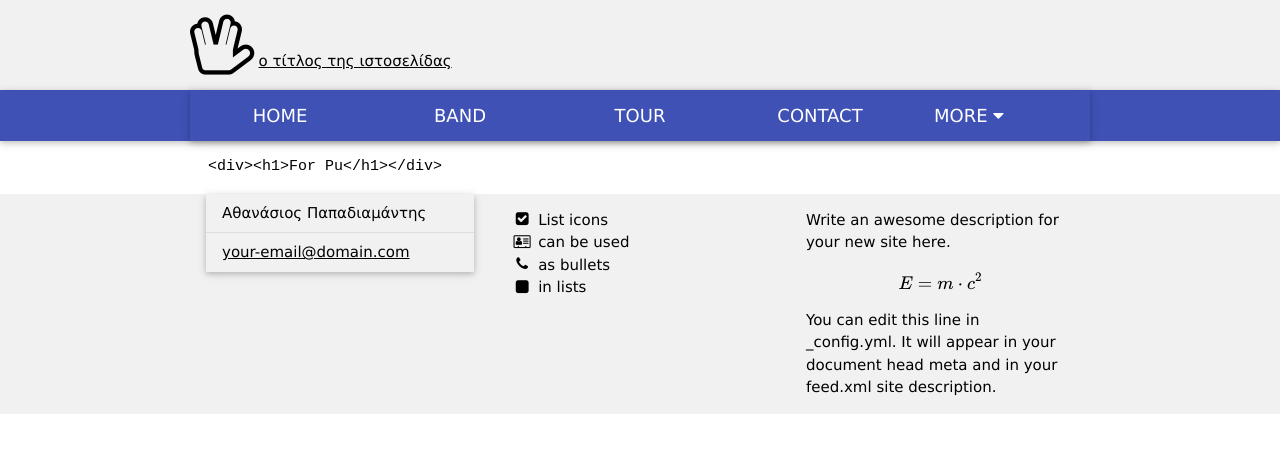
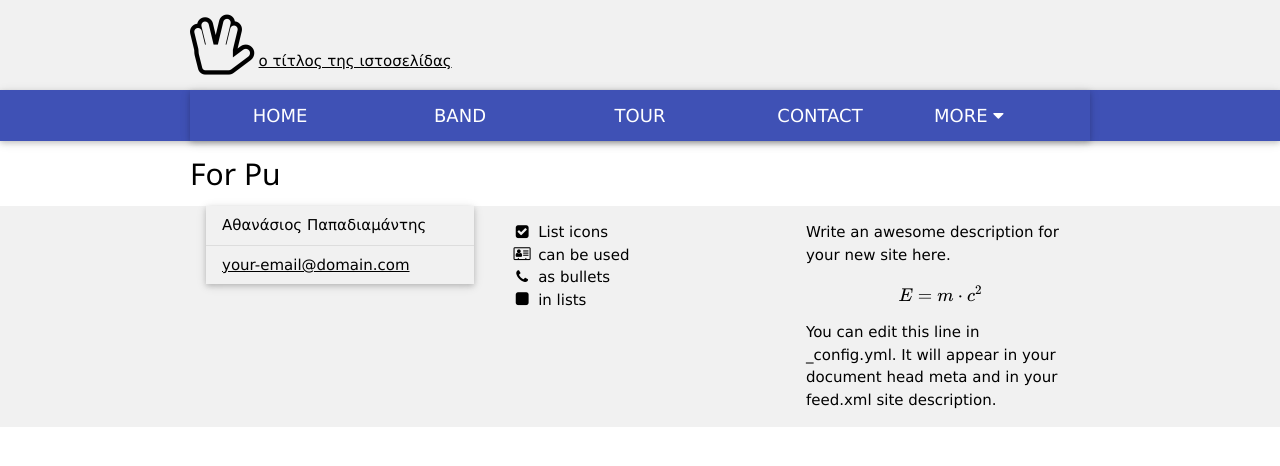
Before and after one commit to mrubyz/test, a Jekyll site: the page built from forpu.md, in a window 1280 px wide. Shown: the top 466 px of the page. Built offline with Jekyll 4.4.1, drawn with Linux system fonts in a browser that asks for light colours; our own code applies the rules of GitHub Pages for plain Markdown files; formulas are drawn with MathJax 3.

Commit message:
Update forpu.md

```diff
--- a/forpu.md
+++ b/forpu.md
@@ -3,5 +3,4 @@ title: Για το κοινό
 ---
 
 
-
-      <div><h1>For Pu</h1></div>
+## For Pu
```
